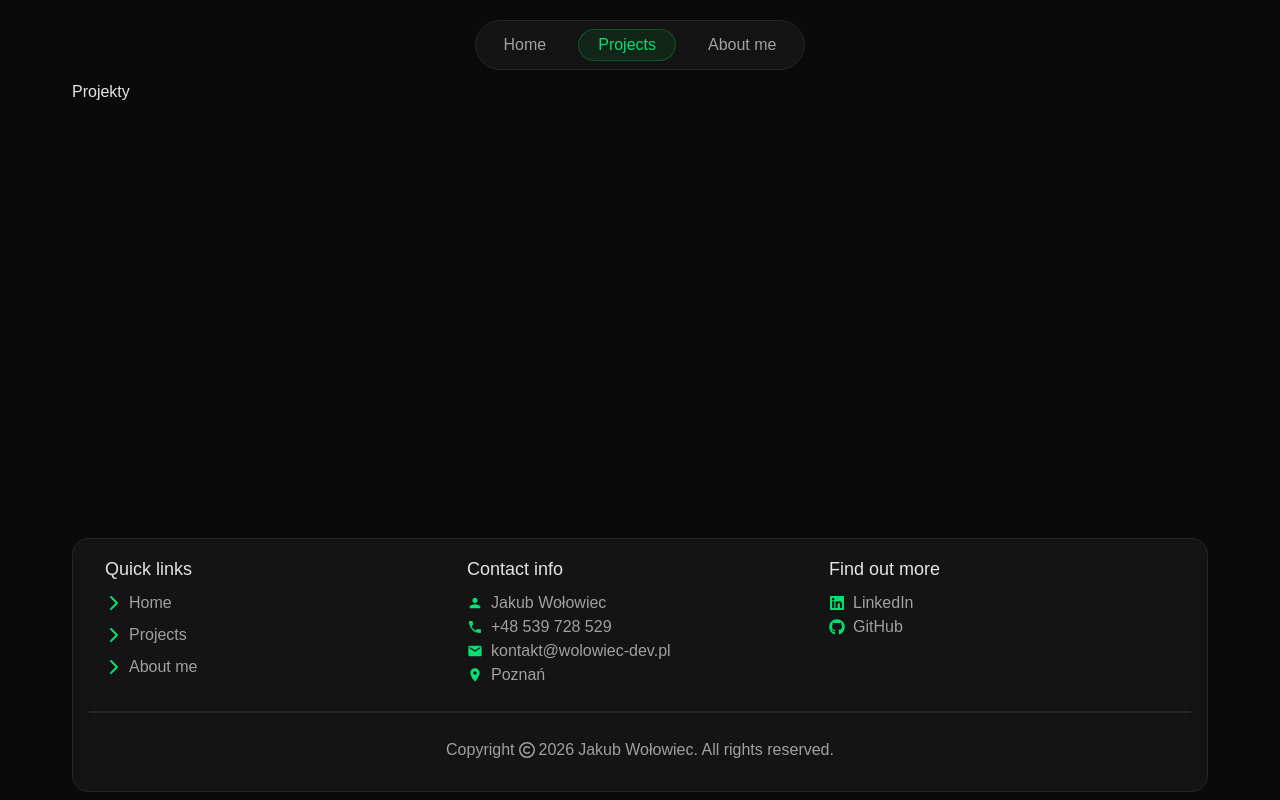
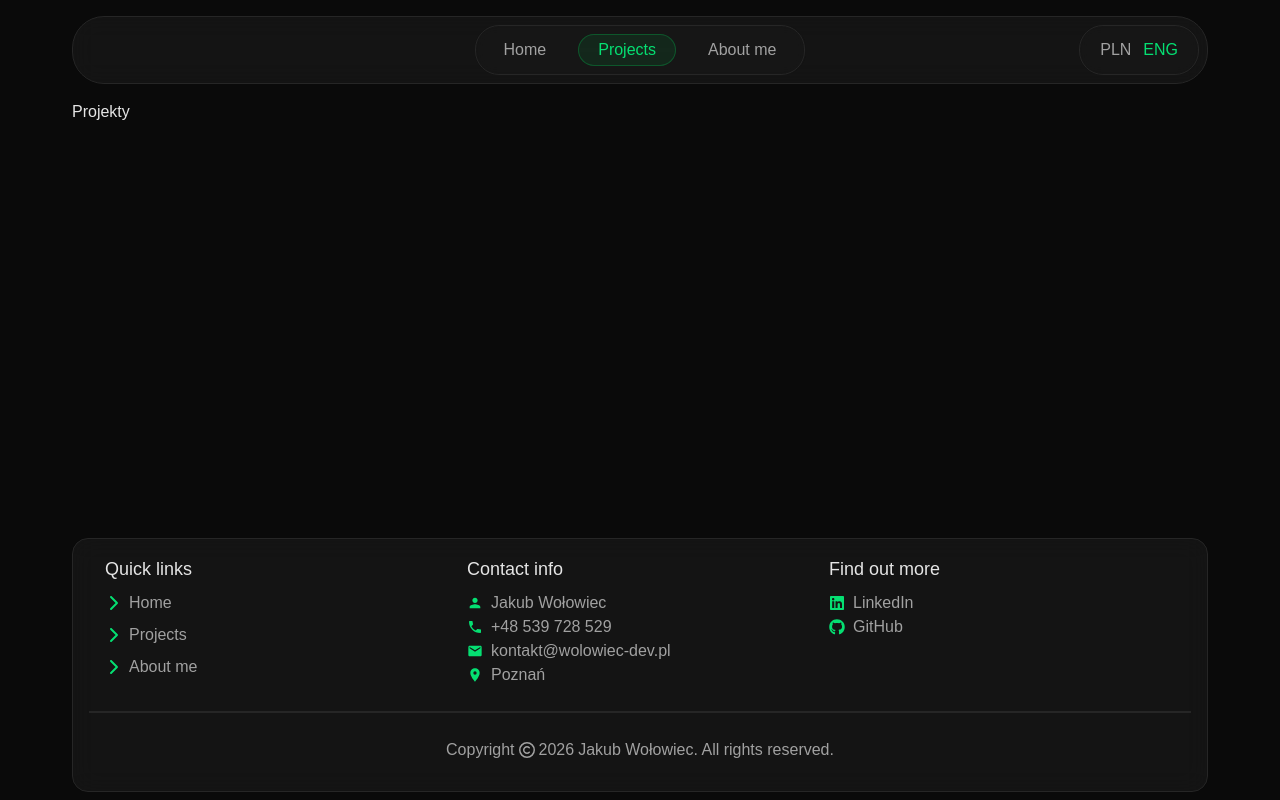
Before and after one commit to jwolowiec/portfolio, a Next.js app: page /en/projects in a window 1280 px wide. Built offline with nearby package versions, Linux system fonts and the light colour scheme; a web font is replaced by a local one.

Commit message:
Add locale switcher to header

```diff
--- a/messages/en/common.json
+++ b/messages/en/common.json
@@ -1,5 +1,15 @@
 {
   "seeMore": "See more",
+  "Locales": {
+    "pl": {
+      "name": "Polish",
+      "shortcut": "PLN"
+    },
+    "en": {
+      "name": "English",
+      "shortcut": "ENG"
+    }
+  },
   "Links": {
     "navLinks": {
       "homePage": "Home",
--- a/messages/pl/common.json
+++ b/messages/pl/common.json
@@ -1,5 +1,15 @@
 {
   "seeMore": "Zobacz więcej",
+  "Locales": {
+    "pl": {
+      "name": "Polski",
+      "shortcut": "PLN"
+    },
+    "en": {
+      "name": "Angielski",
+      "shortcut": "ENG"
+    }
+  },
   "Links": {
     "navLinks": {
       "homePage": "Strona główna",
--- a/src/app/[locale]/(public)/layout.tsx
+++ b/src/app/[locale]/(public)/layout.tsx
@@ -11,7 +11,7 @@ export default function Layout({
         <div className="flex flex-col min-h-screen bg-neutral-950 text-neutral-200">
             <Header/>
             <main className="grow flex flex-col">
-                <Container className="md:pt-20 w-full grow">
+                <Container className="md:pt-25 w-full grow">
                     {children}
                 </Container>
             </main>
--- a/src/components/layout/Header.tsx
+++ b/src/components/layout/Header.tsx
@@ -5,12 +5,16 @@ import {Link, usePathname} from "@/i18n/navigation";
 import {useEffect, useState} from "react";
 import {LuMenu, LuX} from "react-icons/lu";
 import {navLinks} from "@/constants/navigation";
-import {useTranslations} from "next-intl";
+import {useLocale, useTranslations} from "next-intl";
+import {locales} from "@/constants/locales";
+import Container from "@/components/ui/Container";
 
 export default function Header() {
+    const currentLocale = useLocale();
     const path = usePathname();
     const [isOpen, setIsOpen] = useState(false);
     const navLinksT = useTranslations("common.Links.navLinks");
+    const localesT = useTranslations("common.Locales");
 
     useEffect(() => {
         if (isOpen) {
@@ -25,17 +29,19 @@ export default function Header() {
     }, [isOpen]);
 
     return (
-        <header className="w-full flex justify-center p-5 fixed z-50">
-            <nav
-                className="hidden md:flex bg-neutral-900/80 backdrop-blur-md border border-neutral-800 rounded-full p-2"
+        <header className="w-full flex flex-row justify-center p-2 fixed z-50">
+            <Container
+                className="hidden md:block"
             >
-                <ul className="flex gap-3">
+                <nav className="p-2 grid grid-cols-[1fr_auto_1fr] items-center rounded-4xl bg-neutral-900/80 backdrop-blur-md border border-neutral-800">
+                    <div></div>
+                    <ul className="flex items-center bg-neutral-900/80 backdrop-blur-md border border-neutral-800 rounded-3xl p-2 gap-3">
                         {navLinks.map((link) => {
                             const isActive = path === link.href;
 
                             return (
                                 <li key={link.href}
-                                className="relative px-5 py-1 rounded-full">
+                                    className="relative px-5 py-1">
                                     <Link
                                         href={link.href}
                                         className={`relative z-10 transition-colors
@@ -47,7 +53,7 @@ export default function Header() {
                                         <motion.div
                                             style={{originY: '0px'}}
                                             layoutId="active-pill"
-                                        className="absolute inset-0 bg-green-500/10 border border-green-500/30 rounded-full"
+                                            className="absolute inset-0 bg-green-500/10 border border-green-500/30 rounded-2xl"
                                             transition={{duration: 0.2}}
                                         />
                                     )}
@@ -55,7 +61,26 @@ export default function Header() {
                             );
                         })}
                     </ul>
+                    <div className="flex justify-end">
+                        <ul className="flex-shrink flex flex-row items-center bg-neutral-900/80 backdrop-blur-md border border-neutral-800 rounded-3xl px-5 gap-3">
+                            {locales.map((locale) => {
+                                const current = locale === currentLocale;
+                                return (
+                                    <li key={locale} className="py-3">
+                                        <Link
+                                            href={path}
+                                            locale={locale}
+                                            className={`${current ? "text-green-400" : "text-neutral-400 hover:text-white"}`}
+                                        >
+                                            {localesT(`${locale}.shortcut`)}
+                                        </Link>
+                                    </li>
+                                );
+                            })}
+                        </ul>
+                    </div>
                 </nav>
+            </Container>
             <div className="md:hidden fixed right-5 top-5 z-50">
                 <button
                     onClick={() => setIsOpen(!isOpen)}
@@ -79,11 +104,11 @@ export default function Header() {
 
                                     return (
                                         <motion.li key={link.href}
-                                                   initial={{ y: -50, opacity: 0 }}
-                                                   animate={{ y: 0, opacity: 1 }}
-                                                   exit={{ y: -20, opacity: 0 }}
+                                                   initial={{y: -50, opacity: 0}}
+                                                   animate={{y: 0, opacity: 1}}
+                                                   exit={{y: -20, opacity: 0}}
                                                    transition={{duration: 0.4, ease: "easeInOut", delay: index * 0.1}}
-                                                   className={`px-5 py-1 rounded-full z-10 text-xl text-center ${
+                                                   className={`px-5 py-1 rounded-3xl z-10 text-xl text-center ${
                                                        isActive ? "text-green-400 bg-green-500/10 border border-green-500/30" : "text-neutral-400 hover:text-white"}`}>
                                             <Link
                                                 onClick={() => setIsOpen(false)}
@@ -103,7 +128,9 @@ export default function Header() {
                             exit={{opacity: 0}}
                             transition={{duration: 0.4, ease: "easeInOut"}}
                             className="backdrop-blur-xs grow w-full h-full"
-                            onClick={() => {setIsOpen(false)}}
+                            onClick={() => {
+                                setIsOpen(false)
+                            }}
                         />
                     </div>
                 )}
--- /dev/null
+++ b/src/constants/locales.ts
@@ -0,0 +1,5 @@
+export const locales = ['pl', 'en'] as const;
+
+export type Locale = (typeof locales)[number];
+
+export const defaultLocale: Locale = 'pl';
--- a/src/i18n/routing.ts
+++ b/src/i18n/routing.ts
@@ -1,8 +1,9 @@
 import {defineRouting} from 'next-intl/routing';
+import {locales, defaultLocale} from "@/constants/locales";
 
 export const routing = defineRouting({
-    locales: ['pl', 'en'],
-    defaultLocale: 'pl',
+    locales,
+    defaultLocale,
     localePrefix: 'as-needed',
     localeCookie: false
 });
```
Lines whose indentation alone changed are shown as unchanged.
